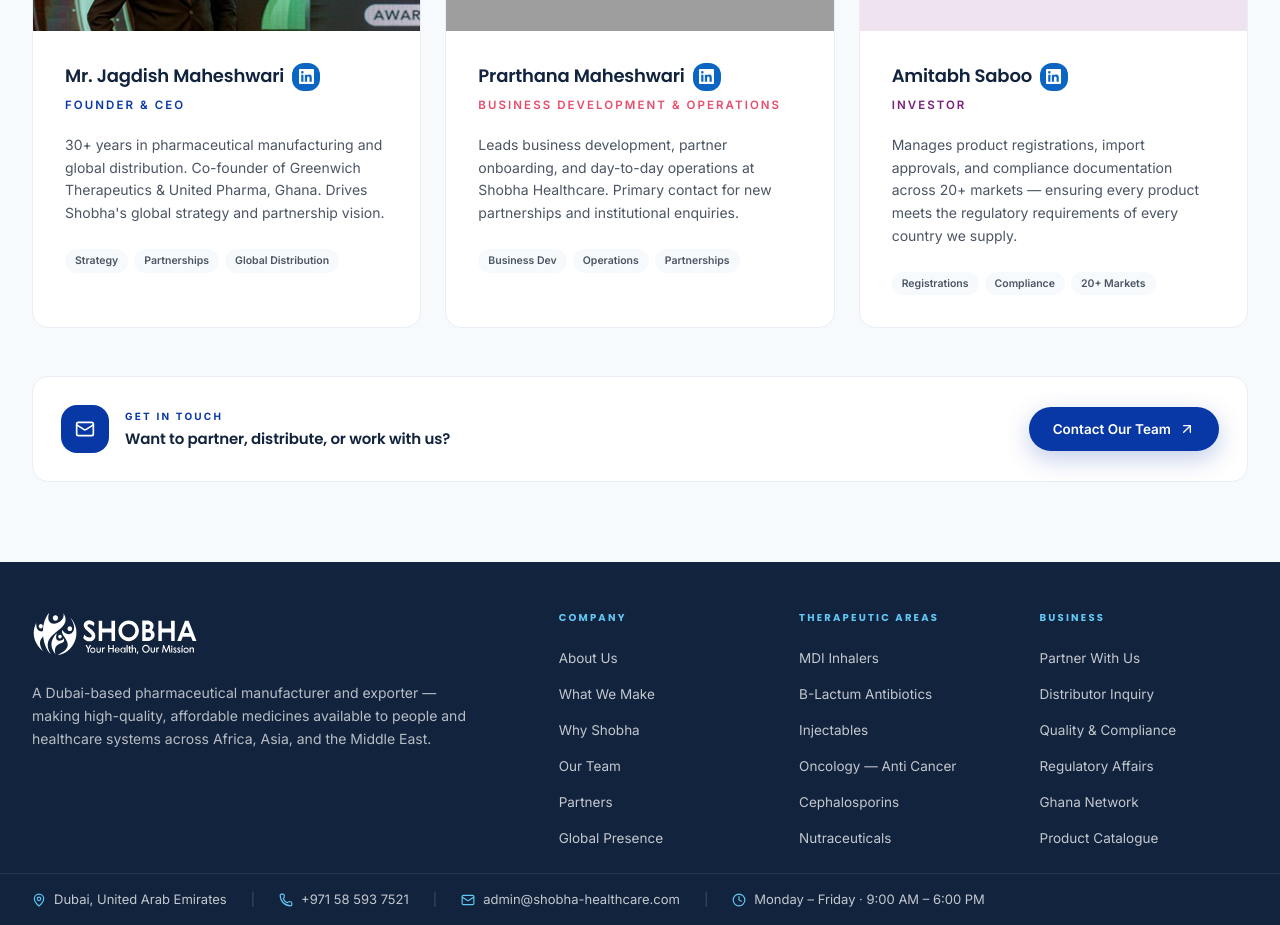
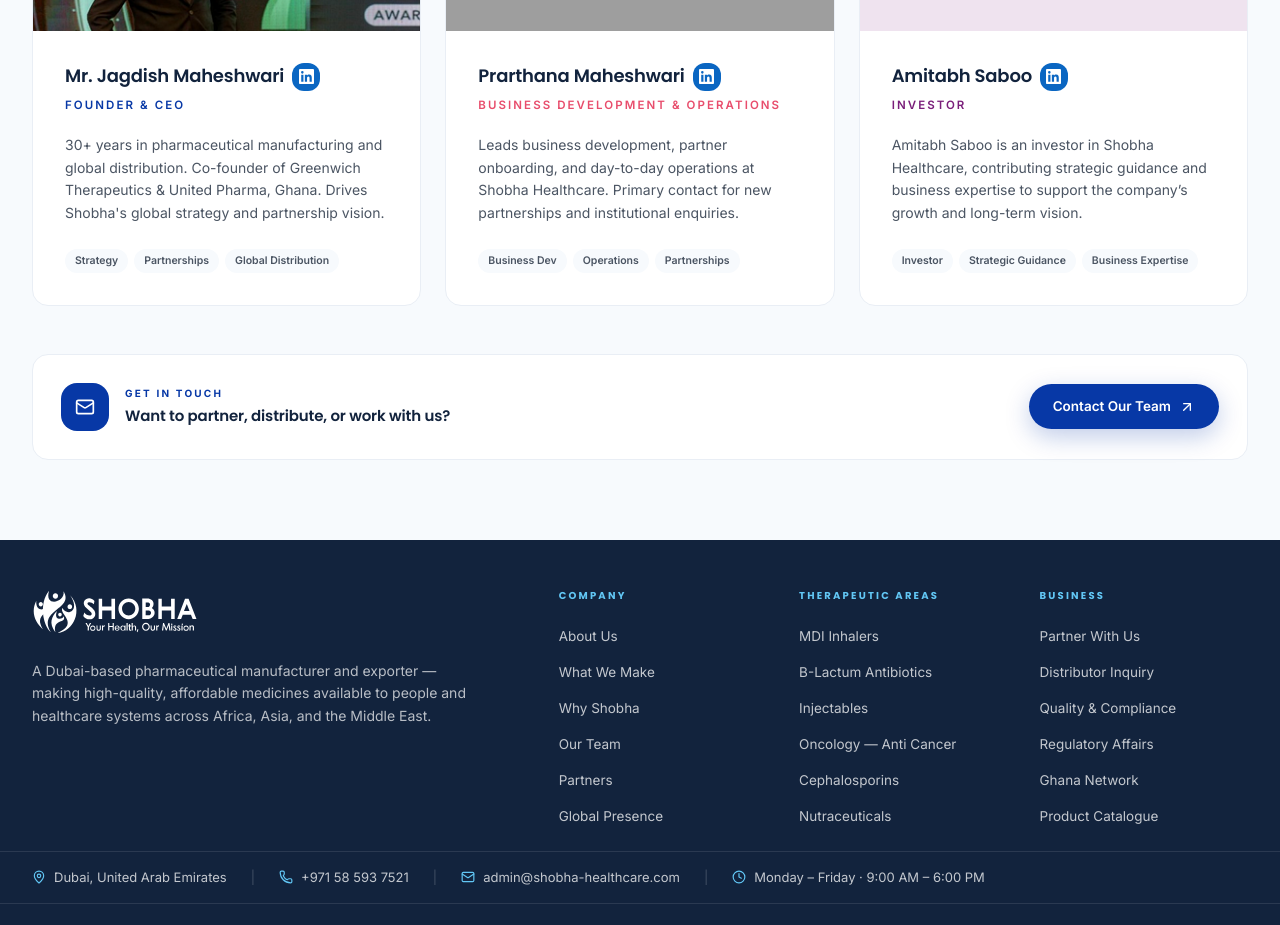
Before and after one commit to Quebeta-Technologies/subratgitshobha, a React (Create React App) app in the folder SHOBHAWEBSITE-update-main/frontend/: page /about in a window 1280 px wide. Shown: the part 4880-5805 px from the top of the page. Built offline with nearby package versions, Linux system fonts and the light colour scheme; grey boxes are pictures that could not be loaded.

Commit message:
add the team details

```diff
--- a/SHOBHAWEBSITE-update-main/frontend/src/components/site/about/AboutTeam.jsx
+++ b/SHOBHAWEBSITE-update-main/frontend/src/components/site/about/AboutTeam.jsx
@@ -42,8 +42,8 @@ const team = [
     bg: "rgba(122,31,122,0.12)",
     name: "Amitabh Saboo",
     role: "Investor",
-    desc: "Manages product registrations, import approvals, and compliance documentation across 20+ markets — ensuring every product meets the regulatory requirements of every country we supply.",
-    tags: ["Registrations", "Compliance", "20+ Markets"],
+    desc: "Amitabh Saboo is an investor in Shobha Healthcare, contributing strategic guidance and business expertise to support the company’s growth and long-term vision.",
+    tags: ["Investor", "Strategic Guidance", "Business Expertise"],
     social: {
       linkedin: "https://linkedin.com",
       instagram: "https://instagram.com",
```
